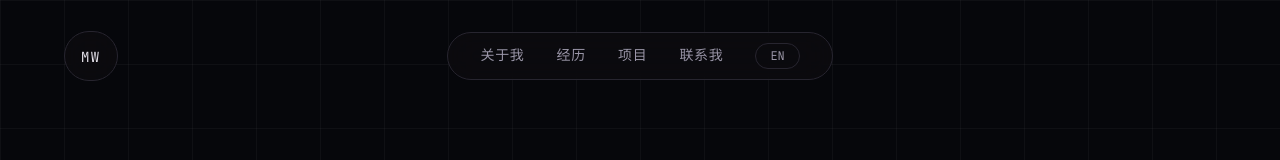
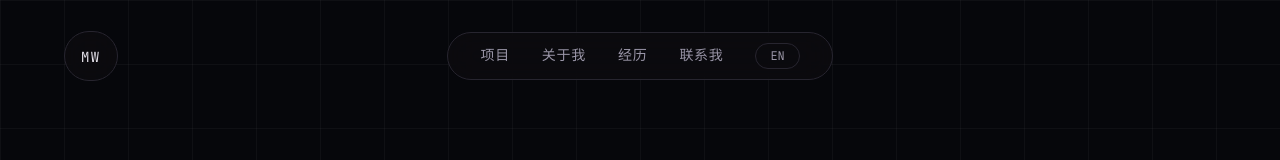
Before and after one commit to wmeng0219-source/Portfolio, a React (Vite) app: page /#/ in a window 1280 px wide. Shown: the top 160 px of the page. Built offline with nearby package versions, Linux system fonts and the light colour scheme.

Commit message:
fix(ux): align navbar link order with DOM sections, fix ScrollSpy array and add mobile body scroll lock

```diff
--- a/src/components/Navbar/index.jsx
+++ b/src/components/Navbar/index.jsx
@@ -30,9 +30,9 @@ const Navbar = () => {
 
   const navItems = useMemo(
     () => [
-      { key: 'nav.about', href: '#about', label: 'Work' },
-      { key: 'nav.experience', href: '#experience', label: 'About' },
-      { key: 'nav.portfolio', href: '#portfolio', label: 'Resume' },
+      { key: 'nav.portfolio', href: '#portfolio', label: 'Work' },
+      { key: 'nav.about', href: '#about', label: 'Method' },
+      { key: 'nav.experience', href: '#experience', label: 'Path' },
       { key: 'nav.contact', href: '#contact', label: 'Contact' },
     ],
     [],
@@ -62,9 +62,21 @@ const Navbar = () => {
     return () => mediaQueryList.removeListener(handleViewportChange);
   }, []);
 
+  // Prevent background scroll when mobile drawer is open
+  useEffect(() => {
+    if (isMobileViewport && menuOpen) {
+      document.body.style.overflow = 'hidden';
+    } else {
+      document.body.style.overflow = '';
+    }
+    return () => {
+      document.body.style.overflow = '';
+    };
+  }, [isMobileViewport, menuOpen]);
+
   useEffect(() => {
     const handleScroll = () => {
-      const sections = ['hero', 'portfolio', 'experience', 'about'];
+      const sections = ['hero', 'portfolio', 'about', 'experience', 'contact'];
       const scrollPosition = window.scrollY + 250;
 
       for (let i = sections.length - 1; i >= 0; i--) {
@@ -147,17 +159,22 @@ const Navbar = () => {
           hidden={hideNavLinks}
           aria-hidden={hideNavLinks}
         >
-          {navItems.map((item) => (
+          {navItems.map((item) => {
+            const isActive = activeSection === item.href.slice(1);
+            return (
               <a
                 key={item.key}
                 href={item.href}
                 onClick={handleMenuItemClick}
                 data-motion-hover="nav"
-              className="font-label-caps text-[14px] text-[#a39fb0] hover:text-[#d0bcff] transition-all duration-300 no-underline uppercase tracking-wider"
+                className={`font-label-caps text-[14px] transition-all duration-300 no-underline uppercase tracking-wider ${
+                  isActive ? 'text-[#C8B6FF] font-semibold' : 'text-[#a39fb0] hover:text-[#d0bcff]'
+                }`}
               >
                 {t(item.key)}
               </a>
-          ))}
+            );
+          })}
           <button
             className="text-xs font-label-caps border border-[#2a2833] px-3.5 py-1 rounded-full text-[#a39fb0] hover:text-[#d0bcff] transition-all"
             type="button"
--- a/src/pages/ProjectDetail/index.jsx
+++ b/src/pages/ProjectDetail/index.jsx
@@ -13,6 +13,7 @@ export default function ProjectDetail() {
   const project = projects.find((p) => p.id === id);
 
   useEffect(() => {
+    window.scrollTo(0, 0);
     const ctx = gsap.context(() => {
       gsap.fromTo(
         '[data-animate]',
```
Also changed, not shown: 1 other file (tests, documents, lock files or other folders). Lines whose indentation alone changed are shown as unchanged.
